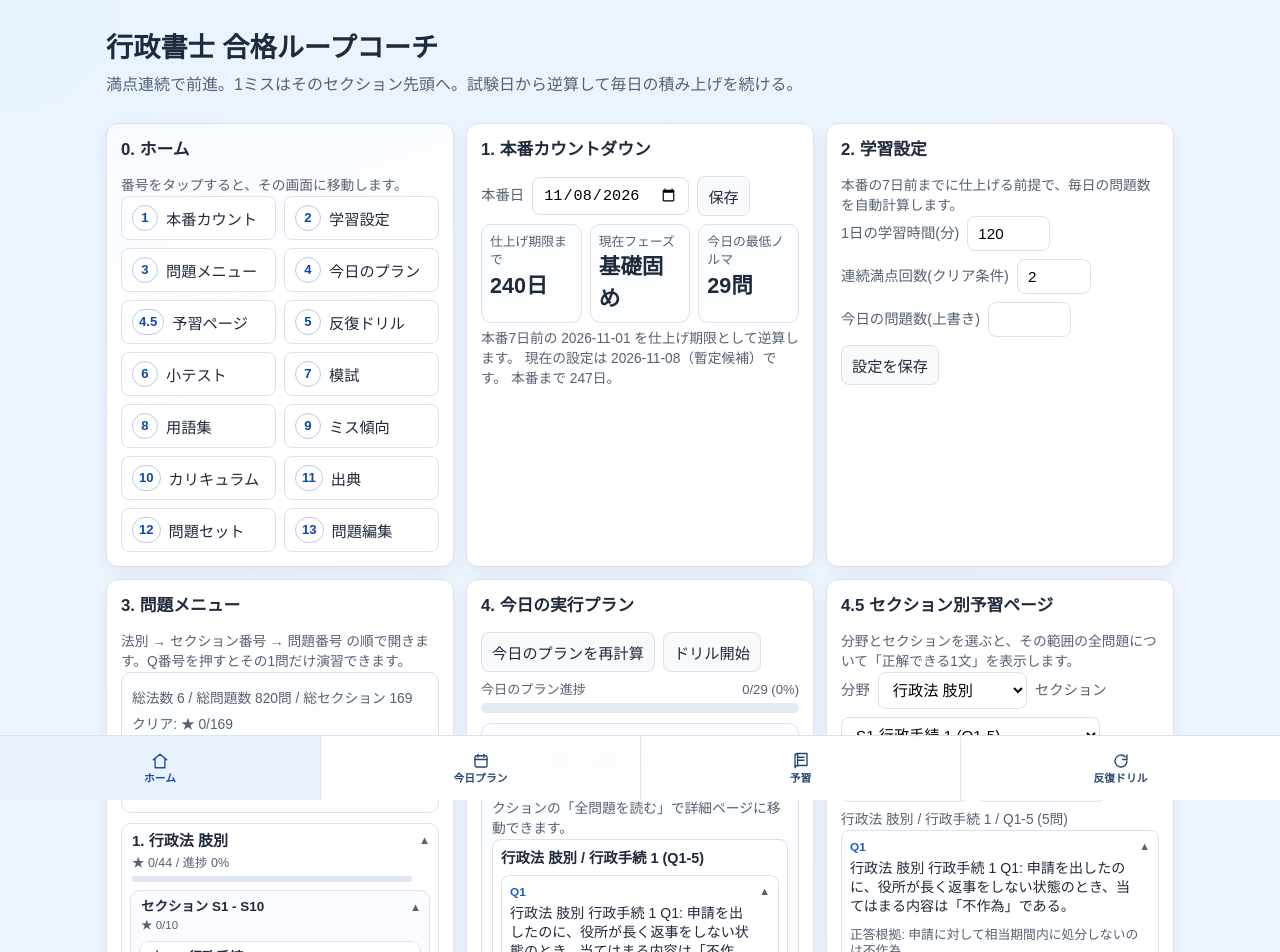
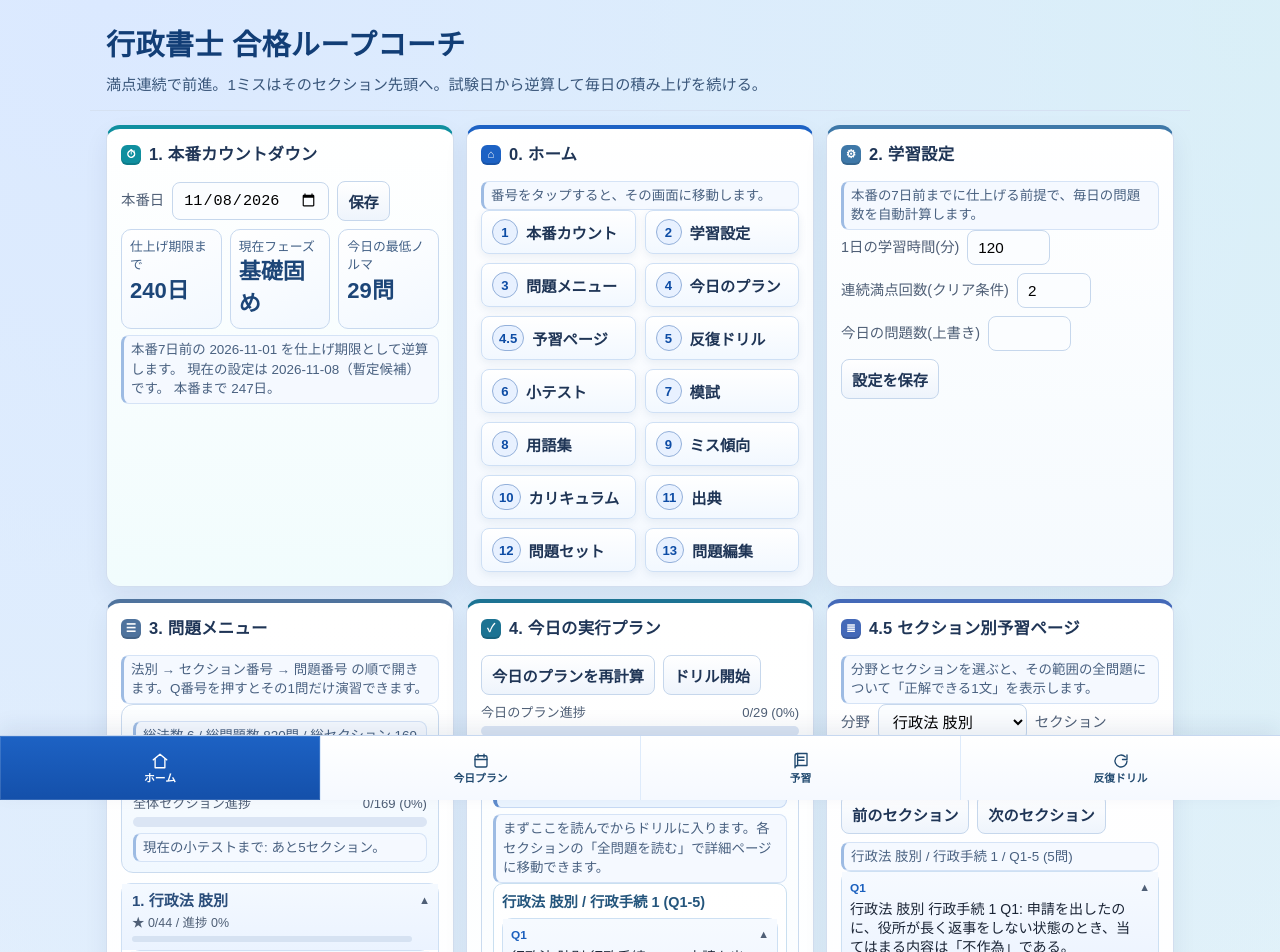
Before and after one commit to ut6119/gyosei-exam-coach, a plain HTML site: page index.html in a window 1280 px wide. Shown: the top 952 px of the page. Drawn offline with Linux system fonts and the light colour scheme.

Commit message:
Redesign visual theme with section accents and iconized headings

```diff
--- a/styles.css
+++ b/styles.css
@@ -1,10 +1,13 @@
 :root {
-  --bg: #f6f7fb;
+  --bg: #eef3fb;
   --panel: #ffffff;
-  --text: #1f2a3a;
-  --muted: #566173;
-  --line: #dce1ea;
-  --brand: #1f5fbf;
+  --text: #1b2536;
+  --muted: #4f5f76;
+  --line: #cfdaea;
+  --brand: #1d62c4;
+  --brand-2: #0f8f9f;
+  --surface: #f8fbff;
+  --surface-2: #f3f8ff;
   --ok: #0d7a3c;
   --ng: #b33a2a;
 }
@@ -15,7 +18,10 @@
 
 body {
   margin: 0;
-  background: radial-gradient(circle at top left, #e9f3ff, var(--bg) 60%);
+  background:
+    radial-gradient(circle at 8% 0%, #dbe9ff 0%, transparent 38%),
+    radial-gradient(circle at 98% 0%, #d8f6ef 0%, transparent 34%),
+    linear-gradient(180deg, #f5f8ff 0%, var(--bg) 70%);
   color: var(--text);
   font-family: "Hiragino Kaku Gothic ProN", "Yu Gothic", sans-serif;
   line-height: 1.45;
@@ -23,19 +29,23 @@ body {
 }
 
 .hero {
-  padding: 28px 16px 14px;
+  padding: 24px 16px 14px;
   max-width: 1100px;
   margin: 0 auto;
+  border-bottom: 1px solid #d5e1f2;
 }
 
 .hero h1 {
-  margin: 0 0 6px;
-  font-size: 1.7rem;
+  margin: 0 0 8px;
+  font-size: 1.82rem;
+  letter-spacing: 0.01em;
+  color: #123e76;
 }
 
 .hero p {
   margin: 0;
-  color: var(--muted);
+  color: #39567a;
+  font-size: 0.95rem;
 }
 
 .focusTabBar {
@@ -47,9 +57,10 @@ body {
   display: grid;
   grid-template-columns: repeat(4, minmax(0, 1fr));
   gap: 0;
-  border-top: 1px solid var(--line);
-  background: rgba(255, 255, 255, 0.96);
-  backdrop-filter: blur(6px);
+  border-top: 1px solid #c7d8f0;
+  box-shadow: 0 -8px 20px rgba(20, 48, 89, 0.08);
+  background: rgba(252, 254, 255, 0.95);
+  backdrop-filter: blur(8px);
   padding-bottom: env(safe-area-inset-bottom);
 }
 
@@ -59,13 +70,13 @@ body {
   border-top: 0;
   border-right: 0;
   border-bottom: 0;
-  border-left: 1px solid #e1e6f0;
+  border-left: 1px solid #deebfb;
   min-height: 64px;
   padding: 6px 4px;
   font-size: 0.74rem;
   font-weight: 700;
-  background: transparent;
-  color: #26456f;
+  background: linear-gradient(180deg, #ffffff, #f5f9ff);
+  color: #20496f;
   white-space: normal;
   display: flex;
   flex-direction: column;
@@ -96,30 +107,36 @@ body {
 }
 
 .focusTabBtn.active {
-  background: #eaf1ff;
-  color: #114da8;
+  background: linear-gradient(180deg, #1d62c4, #1450aa);
+  color: #ffffff;
+  box-shadow: inset 0 0 0 1px rgba(255, 255, 255, 0.14);
 }
 
 .grid {
   max-width: 1100px;
   margin: 0 auto;
-  padding: 12px 16px 30px;
+  padding: 14px 16px 34px;
   display: grid;
   gap: 12px;
   grid-template-columns: repeat(auto-fit, minmax(300px, 1fr));
 }
 
 .card {
+  --card-accent: #4e74ac;
+  --card-soft: #f9fbff;
   background: var(--panel);
-  border: 1px solid var(--line);
-  border-radius: 12px;
+  background: linear-gradient(180deg, #ffffff, var(--card-soft));
+  border: 1px solid #d2deef;
+  border-top: 4px solid var(--card-accent);
+  border-radius: 14px;
   padding: 14px;
-  box-shadow: 0 6px 16px rgba(31, 42, 58, 0.05);
+  box-shadow: 0 10px 24px rgba(23, 47, 86, 0.07);
 }
 
 .card.isFocused {
   order: -20;
-  border-color: #bfd0ea;
+  border-color: #9eb7d8;
+  box-shadow: 0 14px 28px rgba(23, 47, 86, 0.11);
 }
 
 .card.tabHidden {
@@ -143,11 +160,62 @@ body {
 }
 
 #homeCard {
-  background: linear-gradient(160deg, #f7fbff 0%, #ffffff 55%);
+  --card-accent: #1d62c4;
+  --card-soft: #f4f9ff;
 }
 
-#homeCard { order: 0; }
-#dashboardCard { order: 1; }
+#dashboardCard {
+  --card-accent: #0f8f9f;
+  --card-soft: #f1fcfd;
+}
+
+#settingsCard {
+  --card-accent: #3e78a8;
+  --card-soft: #f5fafe;
+}
+
+#problemMenuCard,
+#topicsCard,
+#questionEditorCard {
+  --card-accent: #4f739d;
+  --card-soft: #f5f9fe;
+}
+
+#todayPlanCard {
+  --card-accent: #1c7393;
+  --card-soft: #f1fbff;
+}
+
+#primerBookCard {
+  --card-accent: #4469b8;
+  --card-soft: #f4f7ff;
+}
+
+#drillCard {
+  --card-accent: #0f7f59;
+  --card-soft: #f2fcf8;
+}
+
+#miniTestCard,
+#mockExamCard {
+  --card-accent: #5d6fab;
+  --card-soft: #f6f7ff;
+}
+
+#glossaryCard,
+#pitfallsCard {
+  --card-accent: #8a5e9e;
+  --card-soft: #f9f5fc;
+}
+
+#curriculumCard,
+#researchCard {
+  --card-accent: #7861a3;
+  --card-soft: #f8f6ff;
+}
+
+#homeCard { order: 1; }
+#dashboardCard { order: 0; }
 #settingsCard { order: 2; }
 #problemMenuCard { order: 3; }
 #todayPlanCard { order: 4; }
@@ -162,9 +230,50 @@ body {
 #topicsCard { order: 13; }
 #questionEditorCard { order: 14; }
 
+.card h2 {
+  display: flex;
+  align-items: center;
+  gap: 8px;
+  margin-top: 0;
+  color: #1f3556;
+  font-size: 1.03rem;
+  letter-spacing: 0.01em;
+}
+
+.card h2::before {
+  content: "◧";
+  width: 20px;
+  height: 20px;
+  border-radius: 6px;
+  display: inline-flex;
+  align-items: center;
+  justify-content: center;
+  font-size: 0.72rem;
+  line-height: 1;
+  color: #ffffff;
+  background: var(--card-accent);
+  box-shadow: inset 0 -2px 0 rgba(0, 0, 0, 0.14);
+}
+
+#homeCard h2::before { content: "⌂"; }
+#dashboardCard h2::before { content: "⏱"; }
+#settingsCard h2::before { content: "⚙"; }
+#problemMenuCard h2::before { content: "☰"; }
+#todayPlanCard h2::before { content: "✓"; }
+#primerBookCard h2::before { content: "≣"; }
+#drillCard h2::before { content: "↻"; }
+#miniTestCard h2::before { content: "□"; }
+#mockExamCard h2::before { content: "▣"; }
+#glossaryCard h2::before { content: "〒"; }
+#pitfallsCard h2::before { content: "△"; }
+#curriculumCard h2::before { content: "◫"; }
+#researchCard h2::before { content: "◇"; }
+#topicsCard h2::before { content: "+"; }
+#questionEditorCard h2::before { content: "✎"; }
+
 .homeNavGrid {
   display: grid;
-  gap: 8px;
+  gap: 9px;
   grid-template-columns: repeat(auto-fit, minmax(140px, 1fr));
 }
 
@@ -173,15 +282,18 @@ body {
   align-items: center;
   gap: 8px;
   text-align: left;
-  background: #ffffff;
+  border: 1px solid #cfe0f5;
+  background: linear-gradient(180deg, #ffffff, #f2f8ff);
+  box-shadow: 0 3px 8px rgba(26, 61, 110, 0.08);
 }
 
 .homeNum {
   min-width: 26px;
   height: 26px;
   border-radius: 999px;
-  border: 1px solid #b8cbe8;
+  border: 1px solid #93b0da;
   color: #0d4ca5;
+  background: #e8f1ff;
   display: inline-flex;
   align-items: center;
   justify-content: center;
@@ -227,19 +339,20 @@ input,
 select,
 textarea,
 button {
-  border: 1px solid var(--line);
+  border: 1px solid #c6d7ec;
   border-radius: 8px;
   padding: 8px 10px;
   font-size: 0.95rem;
+  transition: border-color 160ms ease, box-shadow 160ms ease, background-color 160ms ease, color 160ms ease;
 }
 
 input {
-  background: #fff;
+  background: #fbfdff;
 }
 
 select,
 textarea {
-  background: #fff;
+  background: #fbfdff;
 }
 
 textarea {
@@ -248,24 +361,35 @@ textarea {
 }
 
 button {
-  background: #f8fafc;
-  color: var(--text);
+  background: linear-gradient(180deg, #ffffff, #eef4fc);
+  color: #1f3556;
   cursor: pointer;
+  font-weight: 600;
 }
 
 button:hover {
-  border-color: var(--brand);
+  border-color: #99b8e3;
+  background: linear-gradient(180deg, #ffffff, #e7f0ff);
+}
+
+button:focus-visible,
+input:focus-visible,
+select:focus-visible,
+textarea:focus-visible {
+  outline: none;
+  border-color: #4684d8;
+  box-shadow: 0 0 0 2px rgba(70, 132, 216, 0.2);
 }
 
 button.ok {
-  background: #e8f7ef;
-  border-color: #b9e8cd;
+  background: linear-gradient(180deg, #effdf5, #def7ea);
+  border-color: #9fdfbe;
   color: var(--ok);
 }
 
 button.ng {
-  background: #fdecea;
-  border-color: #f2c5bf;
+  background: linear-gradient(180deg, #fff3f1, #ffe5e0);
+  border-color: #efb9b2;
   color: var(--ng);
 }
 
@@ -276,35 +400,42 @@ button.ng {
 }
 
 .kpi {
-  border: 1px solid var(--line);
+  border: 1px solid #c8d9ef;
   border-radius: 10px;
   padding: 8px;
-  background: #fbfdff;
+  background: linear-gradient(160deg, #ffffff 0%, #f2f8ff 100%);
 }
 
 .kpiLabel {
   display: block;
-  color: var(--muted);
+  color: #426086;
   font-size: 0.8rem;
 }
 
 .kpiValue {
-  font-size: 1.35rem;
+  font-size: 1.38rem;
   font-weight: 700;
+  color: #1d4678;
 }
 
 .note {
   margin: 6px 0 0;
-  color: var(--muted);
-  font-size: 0.86rem;
+  color: #496180;
+  font-size: 0.84rem;
+  background: #f5f9ff;
+  border: 1px solid #d5e3f6;
+  border-left: 3px solid #9dbbe3;
+  border-radius: 8px;
+  padding: 4px 7px;
 }
 
 .summaryBox {
-  border: 1px solid var(--line);
-  border-radius: 10px;
-  background: #fbfdff;
-  padding: 10px;
+  border: 1px solid #cadbef;
+  border-radius: 12px;
+  background: linear-gradient(180deg, #fcfeff, #f1f8ff);
+  padding: 10px 11px;
   margin-bottom: 10px;
+  box-shadow: inset 0 1px 0 rgba(255, 255, 255, 0.8);
 }
 
 .progressWrap {
@@ -324,14 +455,14 @@ button.ng {
   width: 100%;
   height: 10px;
   border-radius: 999px;
-  background: #e4eaf4;
+  background: #dbe5f4;
   overflow: hidden;
 }
 
 .progressFill {
   height: 100%;
   width: 0;
-  background: linear-gradient(90deg, #1f5fbf 0%, #4f8be0 100%);
+  background: linear-gradient(90deg, #1d62c4 0%, #0f8f9f 100%);
   transition: width 220ms ease;
 }
 
@@ -361,13 +492,19 @@ button.ng {
 .questionHead {
   font-weight: 700;
   margin-bottom: 6px;
+  color: #1b4d7a;
+  background: #eaf4ff;
+  border: 1px solid #c6d9f4;
+  border-left: 4px solid #5f8ccc;
+  border-radius: 8px;
+  padding: 5px 8px;
 }
 
 .questionBox {
   margin: 0 0 8px;
-  border: 1px solid var(--line);
-  background: #fcfdff;
-  border-radius: 8px;
+  border: 1px solid #cddcf0;
+  background: #f8fbff;
+  border-radius: 10px;
   padding: 8px;
   white-space: pre-wrap;
 }
@@ -397,7 +534,8 @@ button.ng {
 }
 
 #drillExplanationAccordion {
-  background: #f8fbff;
+  background: linear-gradient(180deg, #fbfeff, #edf9ff);
+  border-color: #bee0eb;
   white-space: normal;
   padding: 6px 8px;
 }
@@ -411,6 +549,10 @@ button.ng {
 #drillExplanationAccordion .note {
   margin: 0 0 0.6em;
   line-height: 1.2;
+  background: transparent;
+  border: 0;
+  padding: 0;
+  color: #325d84;
 }
 
 #drillExplanationAccordion .note:last-child {
@@ -429,8 +571,10 @@ button.ng {
   justify-content: space-between;
   gap: 10px;
   text-align: left;
-  background: #ffffff;
-  border: 1px solid var(--line);
+  background: linear-gradient(180deg, #ffffff, #f4faff);
+  border: 1px solid #c8daef;
+  border-left: 4px solid #a6c3e8;
+  border-radius: 10px;
 }
 
 .choiceText {
@@ -452,8 +596,8 @@ button.ng {
 }
 
 .choiceBtn:hover {
-  border-color: var(--brand);
-  background: #f1f7ff;
+  border-color: #8cb2e3;
+  background: linear-gradient(180deg, #ffffff, #eaf4ff);
 }
 
 .table {
@@ -464,9 +608,15 @@ button.ng {
 
 .table th,
 .table td {
-  border-bottom: 1px solid var(--line);
+  border-bottom: 1px solid #d7e3f2;
   padding: 6px 4px;
   text-align: left;
+}
+
+.table th {
+  color: #2c4f79;
+  background: #eef5ff;
+  font-weight: 700;
 }
 
 .table input[type="number"] {
@@ -527,6 +677,9 @@ button.ng {
   margin: 2px 0 0;
   font-size: 0.74rem;
   line-height: 1.15;
+  background: transparent;
+  border: 0;
+  padding: 0;
 }
 
 .sectionMenuList {
@@ -537,13 +690,13 @@ button.ng {
 .topicFold,
 .sectionGroupFold,
 .sectionFold {
-  border: 1px solid var(--line);
+  border: 1px solid #cfe0f4;
   border-radius: 10px;
   background: #fff;
 }
 
 .sectionGroupFold {
-  background: #f9fbff;
+  background: #f5f9ff;
 }
 
 .topicFoldSummary,
@@ -556,6 +709,18 @@ button.ng {
   flex-direction: column;
   gap: 4px;
   position: relative;
+}
+
+.topicFoldSummary {
+  background: linear-gradient(180deg, #f4f9ff, #ebf3ff);
+}
+
+.sectionGroupSummary {
+  background: linear-gradient(180deg, #f6faff, #eef4ff);
+}
+
+.sectionFoldSummary {
+  background: linear-gradient(180deg, #ffffff, #f6fbff);
 }
 
 .topicFoldSummary::-webkit-details-marker,
@@ -586,6 +751,7 @@ button.ng {
   font-weight: 700;
   font-size: 0.94rem;
   line-height: 1.2;
+  color: #2a4d7a;
 }
 
 .topicFoldMeta {
@@ -598,7 +764,7 @@ button.ng {
   width: 100%;
   height: 6px;
   border-radius: 999px;
-  background: #dde5f2;
+  background: #d6e2f2;
   overflow: hidden;
 }
 
@@ -606,7 +772,7 @@ button.ng {
   display: block;
   height: 100%;
   width: 0;
-  background: linear-gradient(90deg, #1f5fbf 0%, #4f8be0 100%);
+  background: linear-gradient(90deg, #1d62c4 0%, #0f8f9f 100%);
 }
 
 .topicFoldBody {
@@ -640,7 +806,7 @@ button.ng {
 }
 
 .sectionFoldSummary.done {
-  background: #c8f0d3;
+  background: linear-gradient(180deg, #d4f6df, #c3f0d2);
   border-radius: 8px;
   color: #134021;
 }
@@ -680,13 +846,15 @@ button.ng {
   border-radius: 999px;
   font-size: 0.78rem;
   line-height: 1;
-  background: #f4f7fb;
+  background: #eef5ff;
+  border: 1px solid #c8daef;
+  color: #2b507f;
 }
 
 .previewItem {
-  border: 1px solid var(--line);
-  border-radius: 8px;
-  background: #ffffff;
+  border: 1px solid #c9dff0;
+  border-radius: 10px;
+  background: linear-gradient(180deg, #ffffff, #f4fbff);
   padding: 8px;
   margin-bottom: 8px;
 }
@@ -700,6 +868,7 @@ button.ng {
   margin: 0;
   font-weight: 700;
   font-size: 0.9rem;
+  color: #24557c;
 }
 
 .compactList {
@@ -718,9 +887,9 @@ button.ng {
 }
 
 .primerQuestionFold {
-  border: 1px solid var(--line);
-  border-radius: 8px;
-  background: #ffffff;
+  border: 1px solid #cde0f3;
+  border-radius: 10px;
+  background: linear-gradient(180deg, #ffffff, #f6fbff);
 }
 
 .primerQuestionSummary {
@@ -730,6 +899,10 @@ button.ng {
   display: grid;
   gap: 3px;
   position: relative;
+}
+
+.primerQuestionSummary {
+  background: linear-gradient(180deg, #f6faff, #edf4ff);
 }
 
 .primerQuestionSummary::-webkit-details-marker {
@@ -751,7 +924,7 @@ button.ng {
 
 .primerQuestionNo {
   font-size: 0.74rem;
-  color: var(--brand);
+  color: #1b60be;
   font-weight: 700;
 }
 
@@ -769,6 +942,9 @@ button.ng {
   margin: 4px 0 0;
   font-size: 0.8rem;
   line-height: 1.23;
+  background: #f7fbff;
+  border-color: #d5e6f7;
+  border-left-color: #9ebddf;
 }
 
 .previewItem .primerQuestionList {
```
